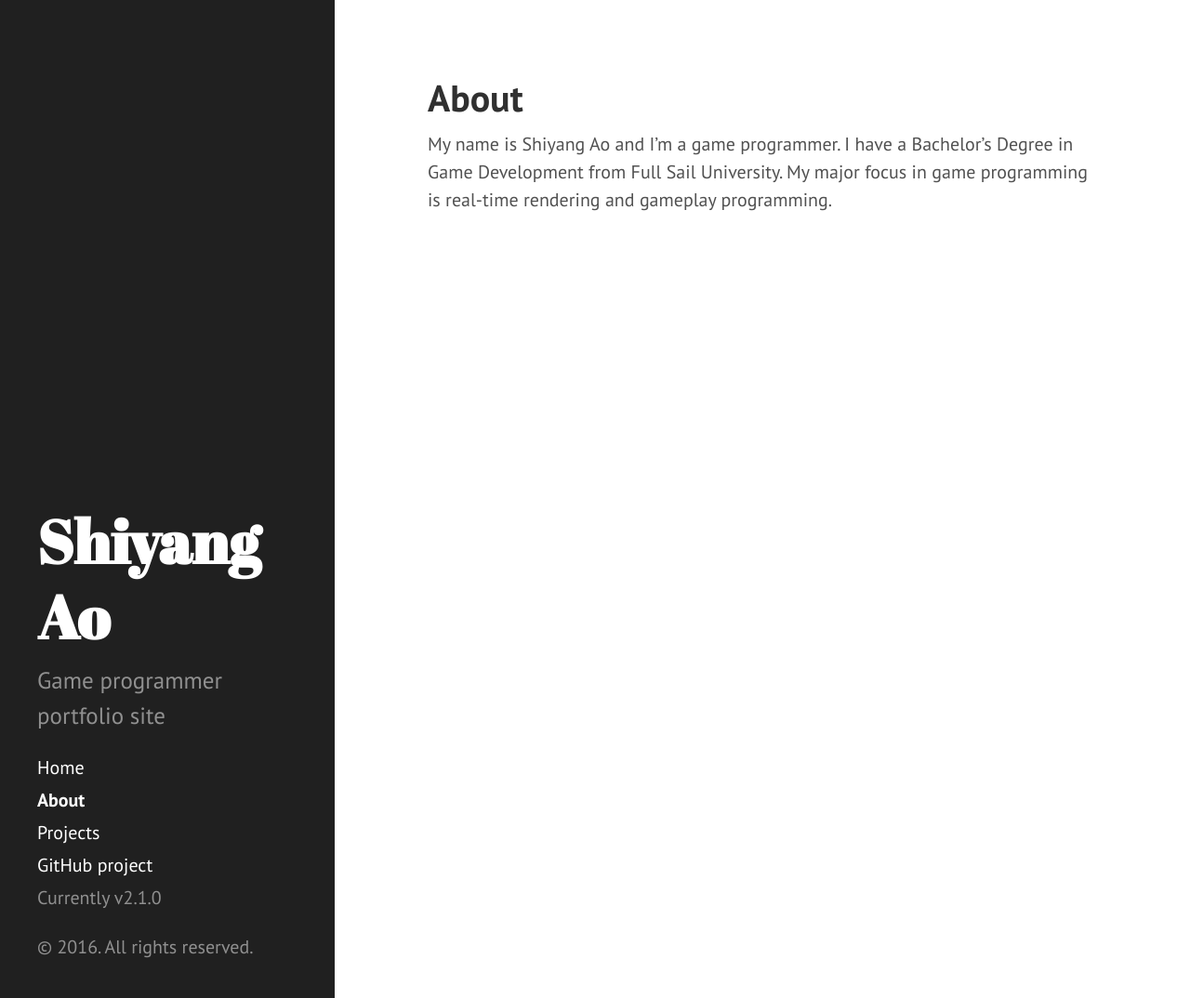
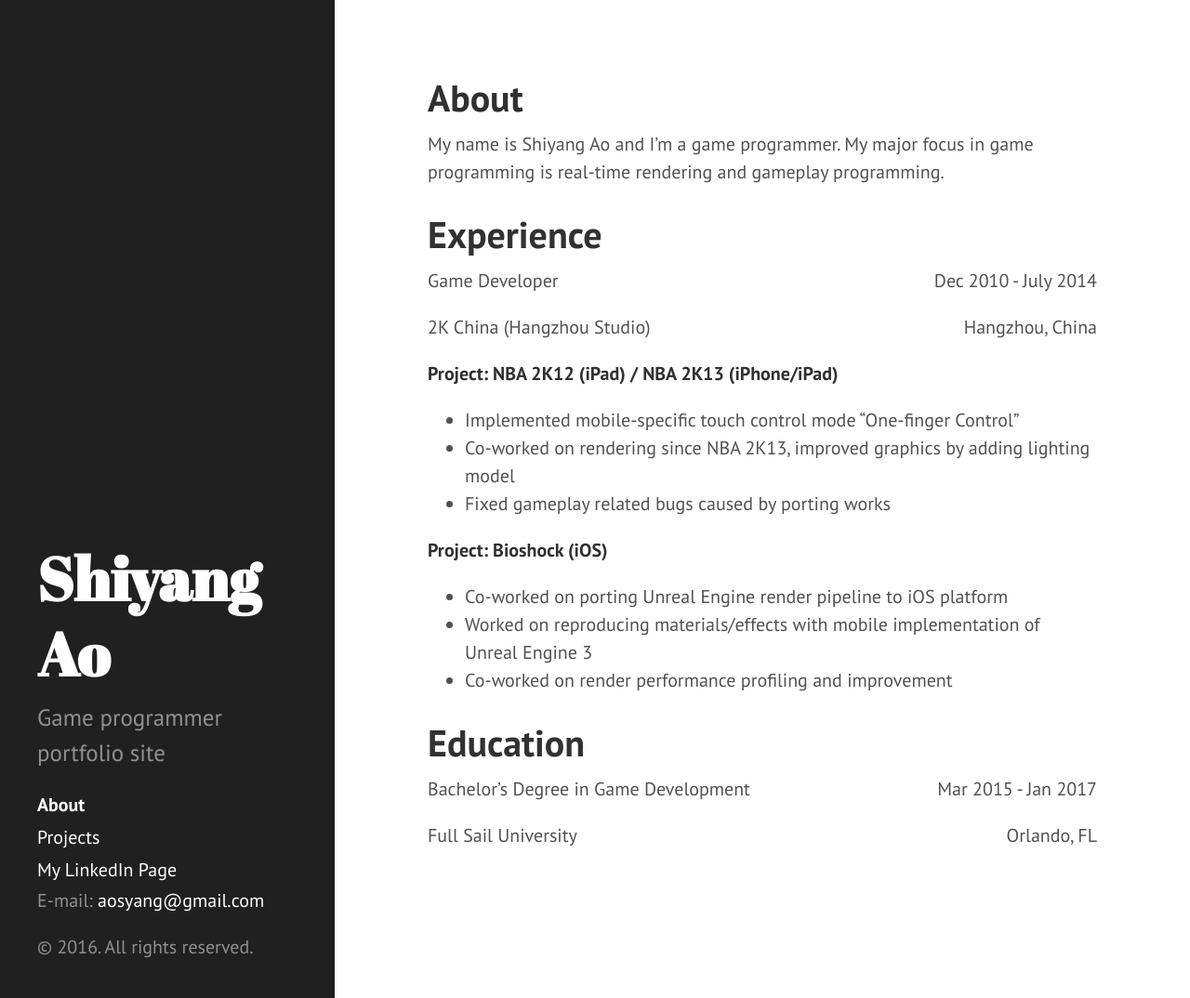
Before and after one commit to aosyang/aosyang.github.io, a Jekyll site: the page built from about.md, in a window 1280 px wide and 1074 px high. Shown: the whole window at 93% size. Built offline with Jekyll 4.4.1, drawn with Linux system fonts in a browser that asks for light colours; Markdown is read by kramdown in place of the engine named in the settings.

Commit message:
Added about page. Removed home page.

```diff
--- a/_config.yml
+++ b/_config.yml
@@ -12,7 +12,7 @@ gems: [jekyll-paginate,jekyll-gist]
 title:            Shiyang Ao
 tagline:          'Game Programmer Portfolio'
 description:      'Game programmer portfolio site'
-url:              http://hyde.getpoole.com
+url:              https://aosyang.github.io
 baseurl:          /
 
 author:
--- a/_includes/sidebar.html
+++ b/_includes/sidebar.html
@@ -10,7 +10,7 @@
     </div>
 
     <nav class="sidebar-nav">
-      <a class="sidebar-nav-item{% if page.url == site.baseurl %} active{% endif %}" href="{{ site.baseurl }}">Home</a>
+      <!-- <a class="sidebar-nav-item{% if page.url == site.baseurl %} active{% endif %}" href="{{ site.baseurl }}">Home</a> -->
 
       {% comment %}
         The code below dynamically generates a sidebar nav of pages with
@@ -26,8 +26,10 @@
         {% endif %}
       {% endfor %}
 
-      <a class="sidebar-nav-item" href="{{ site.github.repo }}">GitHub project</a>
-      <span class="sidebar-nav-item">Currently v{{ site.version }}</span>
+      <!-- <a class="sidebar-nav-item" href="{{ site.github.repo }}">GitHub project</a> -->
+      <!-- <span class="sidebar-nav-item">Currently v{{ site.version }}</span> -->
+      <a class="sidebar-nav-item" href="https://www.linkedin.com/in/shiyang-ao-7720b217" target="_blank">My LinkedIn Page</a>
+      <p>E-mail: <a href="mailto:aosyang@gmail.com">aosyang@gmail.com</a></p>
     </nav>
 
     <p>&copy; {{ site.time | date: '%Y' }}. All rights reserved.</p>
--- a/about.md
+++ b/about.md
@@ -3,4 +3,36 @@ layout: page
 title: About
 ---
 
-My name is Shiyang Ao and I'm a game programmer. I have a Bachelor's Degree in Game Development from Full Sail University. My major focus in game programming is real-time rendering and gameplay programming.
+My name is Shiyang Ao and I'm a game programmer. My major focus in game programming is real-time rendering and gameplay programming.
+
+# Experience
+<p>
+  Game Developer
+  <span style="float: right">Dec 2010 - July 2014</span>
+</p>
+<p>
+  2K China (Hangzhou Studio)
+  <span style="float: right">Hangzhou, China</span>
+</p>
+
+__Project: NBA 2K12 (iPad) / NBA 2K13 (iPhone/iPad)__
+
+* Implemented mobile-specific touch control mode “One-finger Control”
+* Co-worked on rendering since NBA 2K13, improved graphics by adding lighting model
+* Fixed gameplay related bugs caused by porting works
+
+__Project: Bioshock (iOS)__
+
+* Co-worked on porting Unreal Engine render pipeline to iOS platform
+* Worked on reproducing materials/effects with mobile implementation of Unreal Engine 3
+* Co-worked on render performance profiling and improvement
+
+# Education
+<p>
+  Bachelor’s Degree in Game Development
+  <span style="float: right">Mar 2015 - Jan 2017</span>
+</p>
+<p>
+  Full Sail University
+  <span style="float: right">Orlando, FL</span>
+</p>
```
Also changed, not shown: projects.md (+11 -9 lines).
